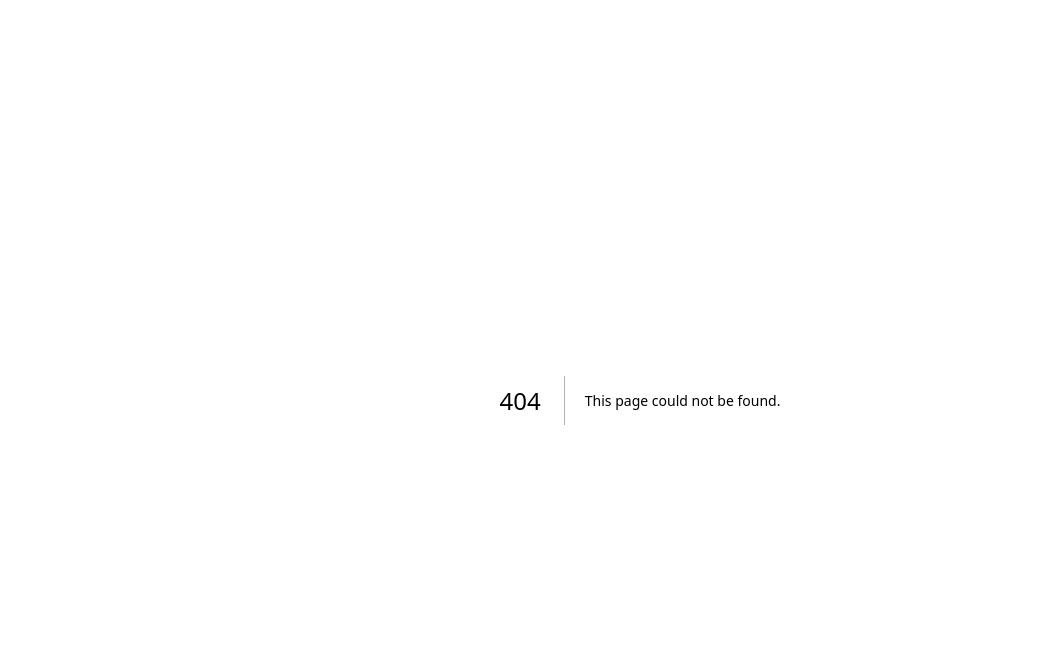
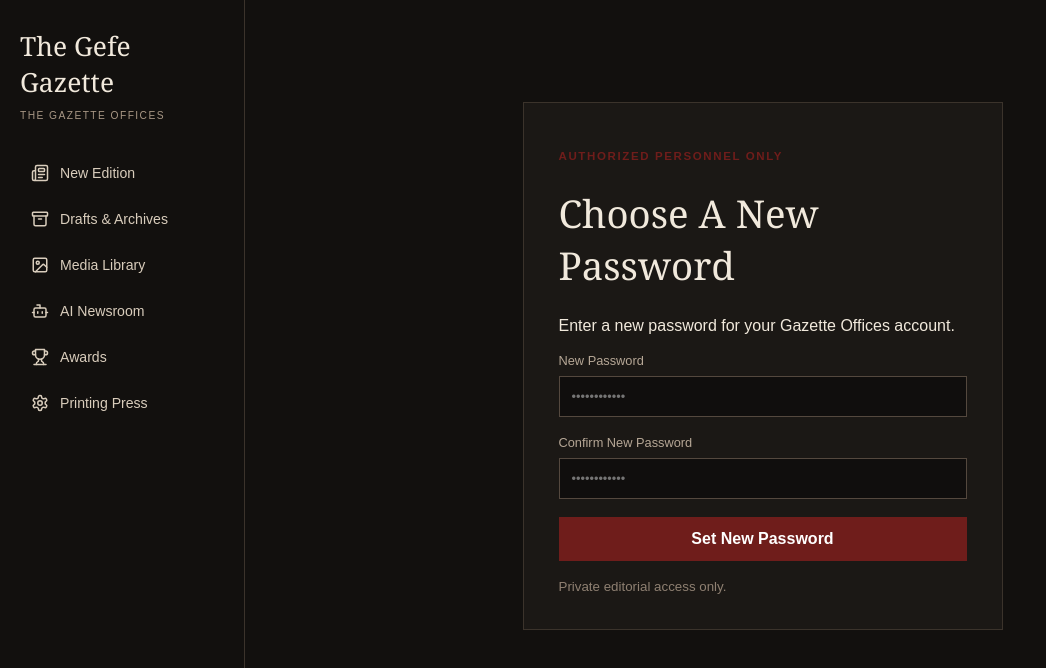
Before and after one commit to TheGefeGazette/Volume8, a Next.js app: page /offices/reset-password in a window 1280 px wide. Before the commit this address had no page. Shown: the top 668 px of the page, without its empty margins (0-1046 px from the left). Built offline with nearby package versions, Linux system fonts and the light colour scheme.

Commit message:
Add Gazette password reset page

```diff
--- /dev/null
+++ b/app/offices/reset-password/actions.ts
@@ -0,0 +1,53 @@
+"use server";
+
+import { redirect } from "next/navigation";
+import { createClient } from "@/lib/supabase/server";
+
+export async function updatePassword(formData: FormData) {
+    const passwordValue = formData.get("password");
+    const confirmPasswordValue = formData.get("confirmPassword");
+
+    const password =
+        typeof passwordValue === "string" ? passwordValue : "";
+
+    const confirmPassword =
+        typeof confirmPasswordValue === "string"
+            ? confirmPasswordValue
+            : "";
+
+    if (password.length < 8) {
+        redirect(
+            `/offices/reset-password?error=${encodeURIComponent(
+                "Password must be at least 8 characters."
+            )}`
+        );
+    }
+
+    if (password !== confirmPassword) {
+        redirect(
+            `/offices/reset-password?error=${encodeURIComponent(
+                "Passwords do not match."
+            )}`
+        );
+    }
+
+    const supabase = await createClient();
+
+    const { error } = await supabase.auth.updateUser({
+        password,
+    });
+
+    if (error) {
+        redirect(
+            `/offices/reset-password?error=${encodeURIComponent(
+                error.message
+            )}`
+        );
+    }
+
+    redirect(
+        `/offices/login?success=${encodeURIComponent(
+            "Password updated. Sign in with your new password."
+        )}`
+    );
+}
--- /dev/null
+++ b/app/offices/reset-password/page.tsx
@@ -0,0 +1,54 @@
+import { updatePassword } from "./actions";
+
+type ResetPasswordPageProps = {
+    searchParams: Promise<{
+        error?: string;
+    }>;
+};
+
+export default async function ResetPasswordPage({
+    searchParams,
+}: ResetPasswordPageProps) {
+    const { error } = await searchParams;
+
+    return (
+        <div className="login-card">
+            <p className="eyebrow">Authorized Personnel Only</p>
+            <h1>Choose A New Password</h1>
+
+            <p>
+                Enter a new password for your Gazette Offices account.
+            </p>
+
+            <form action={updatePassword}>
+                <label>
+                    New Password
+                    <input
+                        type="password"
+                        name="password"
+                        placeholder="••••••••••••"
+                        required
+                    />
+                </label>
+
+                <label>
+                    Confirm New Password
+                    <input
+                        type="password"
+                        name="confirmPassword"
+                        placeholder="••••••••••••"
+                        required
+                    />
+                </label>
+
+                {error ? <p role="alert">{error}</p> : null}
+
+                <button type="submit">
+                    Set New Password
+                </button>
+            </form>
+
+            <small>Private editorial access only.</small>
+        </div>
+    );
+}
```
